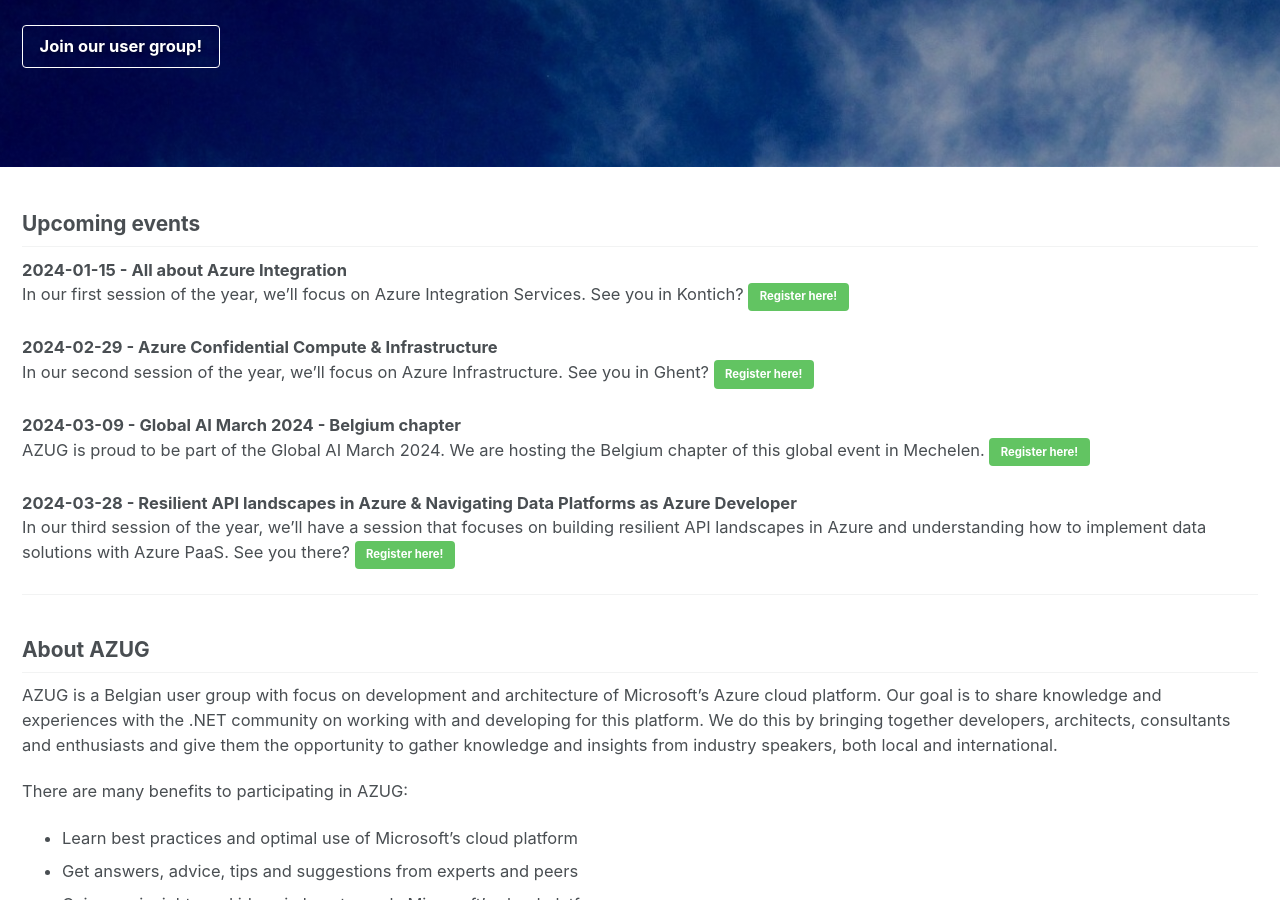
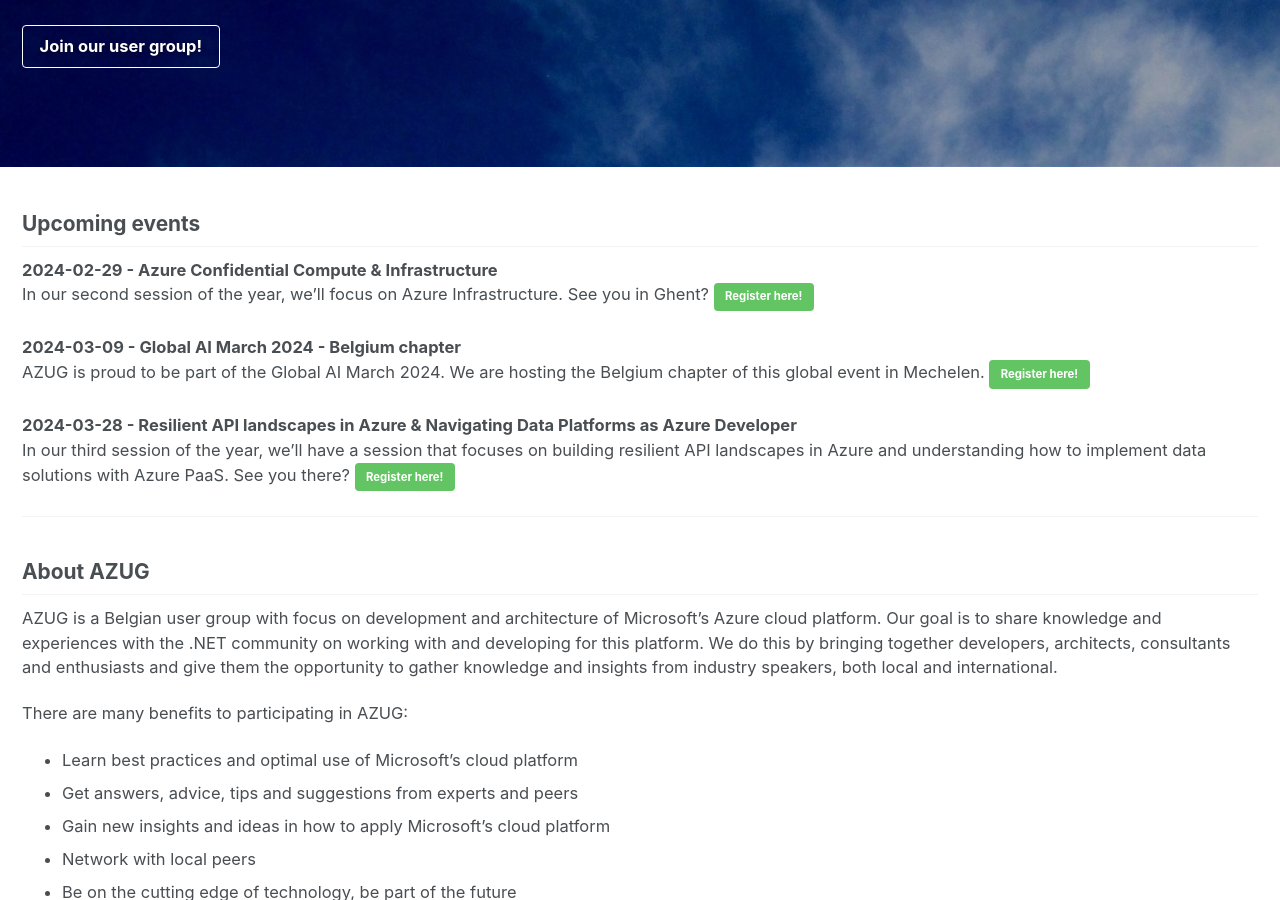
Before and after one commit to AzugBe/azugbe.github.io, a Jekyll site: the page built from index.md, in a window 1280 px wide and 900 px high, scrolled down 392 px. Built offline with Jekyll 4.4.1, drawn with Linux system fonts in a browser that asks for light colours; our own code applies the rules of GitHub Pages for plain Markdown files; comment, search, counter and statistics services are not loaded.

Commit message:
chore: Remove "All about Azure Integration" from landing page (#148)

```diff
--- a/index.md
+++ b/index.md
@@ -13,9 +13,6 @@ excerpt: "The Belgium Azure User Group focuses on knowledge sharing and networki
 ---
 
 ## Upcoming events
-
-**2024-01-15 - All about Azure Integration**<br>
-In our first session of the year, we'll focus on Azure Integration Services. See you in Kontich? [Register here!](https://www.azug.be/events/2024/01/15/azure-integration-services){: .btn .btn--success}
 
 **2024-02-29 - Azure Confidential Compute & Infrastructure**<br>
 In our second session of the year, we'll focus on Azure Infrastructure. See you in Ghent? [Register here!](https://www.azug.be/events/2024/02/29/azure-confidential-compute-infrastructure){: .btn .btn--success}
```
